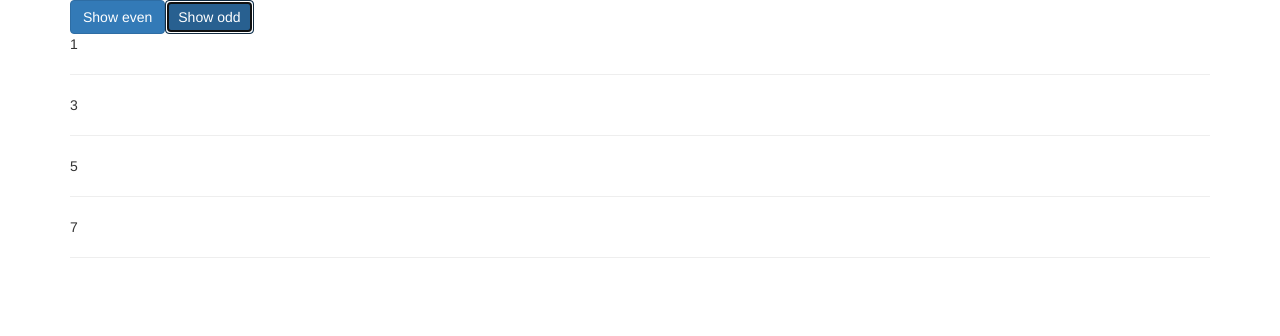
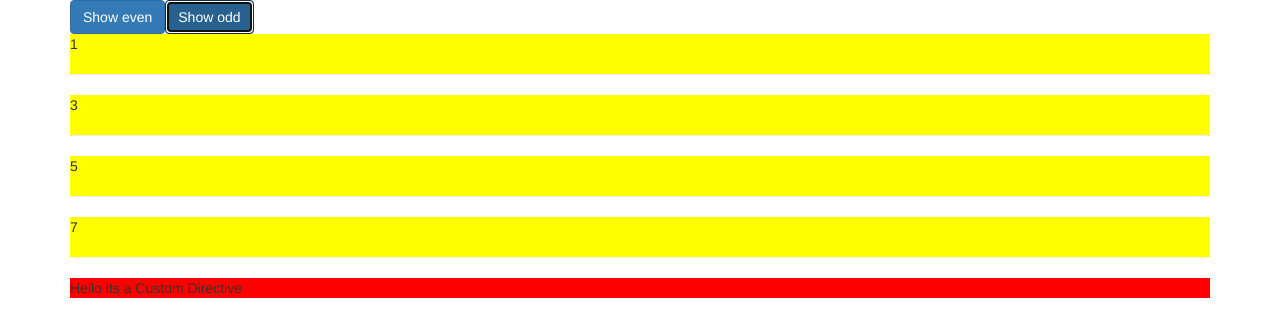
Before and after one commit to rsakhi/Angular-6-basics, an Angular app in the folder directives/: page / in a window 1280 px wide. Both pictures are taken after a click on the button "Show odd". Shown: the top 336 px of the page. Built offline with nearby package versions, Linux system fonts and the light colour scheme.

Commit message:
Created custom directive

```diff
--- a/directives/src/app/app.module.ts
+++ b/directives/src/app/app.module.ts
@@ -3,11 +3,13 @@ import { NgModule } from '@angular/core';
 
 import { AppComponent } from './app.component';
 import { DemoComponent } from './demo/demo.component';
+import { CustomDirective } from './custom.directive';
 
 @NgModule({
   declarations: [
     AppComponent,
-    DemoComponent
+    DemoComponent,
+    CustomDirective
   ],
   imports: [
     BrowserModule
--- /dev/null
+++ b/directives/src/app/custom.directive.ts
@@ -0,0 +1,14 @@
+import { Directive, ElementRef, OnInit } from "@angular/core";
+
+@Directive({
+	selector: "[appCustomDirective]"
+})
+
+export class CustomDirective implements OnInit{
+	constructor(private eleRef: ElementRef){
+	}
+
+	ngOnInit(){
+		this.eleRef.nativeElement.style.backgroundColor = "red"
+	}
+}
--- a/directives/src/app/demo/demo.component.html
+++ b/directives/src/app/demo/demo.component.html
@@ -8,9 +8,11 @@
 		</div>
 	</div>
 	<div *ngIf="!showEven">
-			<div *ngFor="let odd of oddNumber">
-				{{odd}}
-				<hr>
-			</div>
+		<div [ngStyle]= "{backgroundColor: 'yellow'}" *ngFor="let odd of oddNumber">
+			{{odd}}
+			<hr>
 		</div>
+	</div>
+	<p appCustomDirective>Hello its a Custom Directive
+	</p>
 </div>
```
